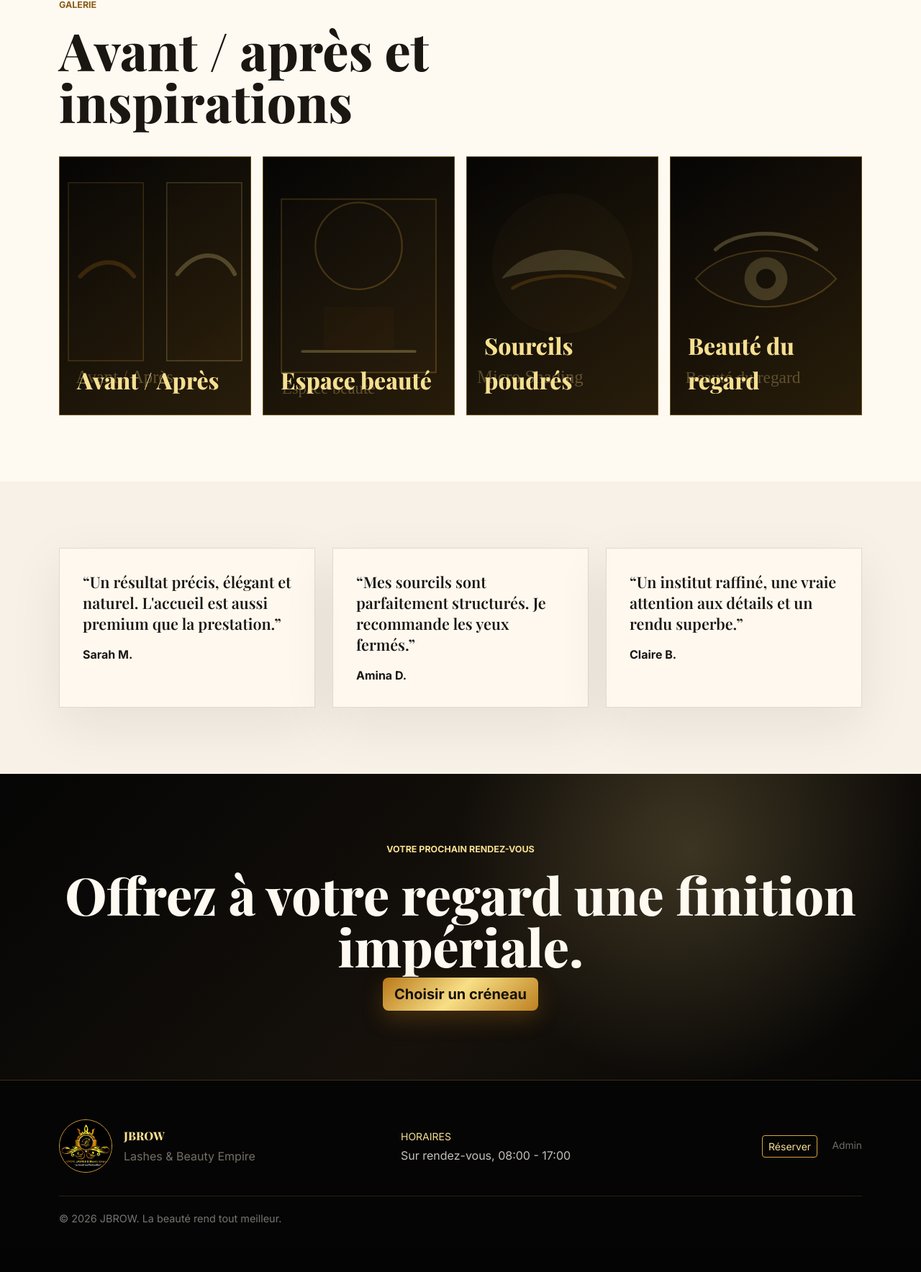
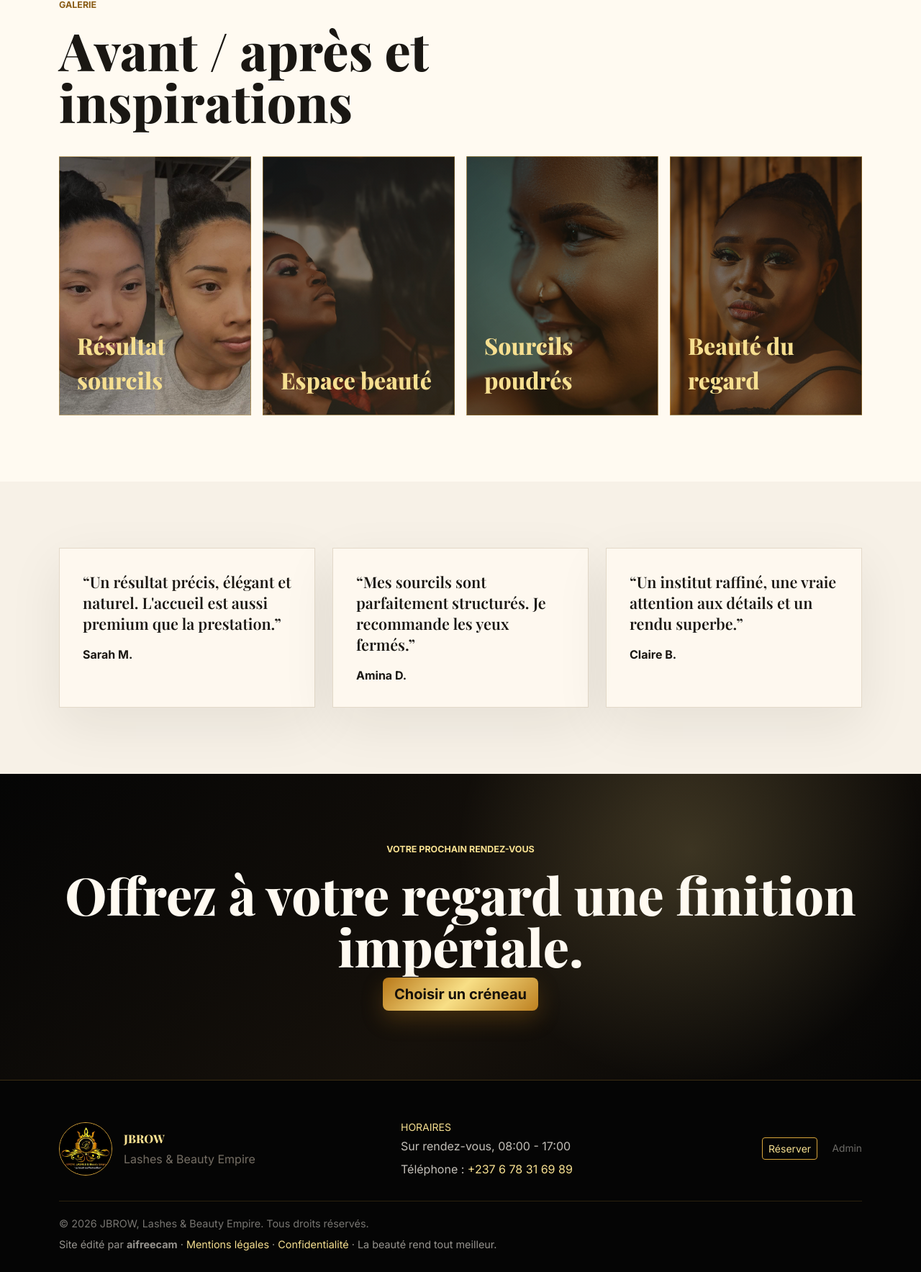
Before and after one commit to TemgouaHulerich/tatoo, a Flask app: page / in a window 1280 px wide. Shown: the part 2314-4081 px from the top of the page at 72% size. Before the commit the page ends 4013 px from the top, so only its background shows below. Run offline with Flask 3, Linux system fonts and the light colour scheme; data comes from the database, SQL or seed files in the repository.

Commit message:
Add pictures

```diff
--- a/app.py
+++ b/app.py
@@ -350,22 +350,31 @@ def init_db():
                     "Restructuration et pigmentation semi-permanente des sourcils pour un rendu poudré, net et élégant.",
                     60,
                     "Sur devis",
-                    "images/placeholder-micro-shading.svg",
+                    "images/service-micro-shading.jpg",
                 ),
                 (
                     "Esthétique",
                     "Soins beauté personnalisés pour sublimer le visage et le regard.",
                     60,
                     "Prix à confirmer",
-                    "images/placeholder-esthetique.svg",
+                    "images/service-esthetique.jpg",
                 ),
                 (
                     "Beauté du regard",
                     "Prestations dédiées à l'harmonie du regard.",
                     60,
                     "Prix à confirmer",
-                    "images/placeholder-regard.svg",
+                    "images/service-regard.jpg",
                 ),
+            ],
+        )
+    else:
+        db.executemany(
+            "UPDATE services SET image = ? WHERE name = ?",
+            [
+                ("images/service-micro-shading.jpg", "Micro Shading"),
+                ("images/service-esthetique.jpg", "Esthétique"),
+                ("images/service-regard.jpg", "Beauté du regard"),
             ],
         )
     db.commit()
--- a/static/css/style.css
+++ b/static/css/style.css
@@ -182,23 +182,24 @@ a {
 }
 
 .hero-visual {
-  background-image: linear-gradient(145deg, rgba(5, 5, 5, 0.78), rgba(54, 38, 12, 0.74)), url("../images/placeholder-hero.svg");
+  background-image: linear-gradient(145deg, rgba(5, 5, 5, 0.52), rgba(54, 38, 12, 0.6)), url("../images/hero-beauty.jpg");
 }
 
 .gallery-1 {
-  background-image: linear-gradient(145deg, rgba(5, 5, 5, 0.8), rgba(54, 38, 12, 0.72)), url("../images/placeholder-before-after.svg");
+  background-image: linear-gradient(145deg, rgba(5, 5, 5, 0.46), rgba(54, 38, 12, 0.34)), url("../images/beforeAfter3.jpg");
+  background-position: center top;
 }
 
 .gallery-2 {
-  background-image: linear-gradient(145deg, rgba(5, 5, 5, 0.8), rgba(54, 38, 12, 0.72)), url("../images/placeholder-space.svg");
+  background-image: linear-gradient(145deg, rgba(5, 5, 5, 0.58), rgba(54, 38, 12, 0.5)), url("../images/hero-beauty.jpg");
 }
 
 .gallery-3 {
-  background-image: linear-gradient(145deg, rgba(5, 5, 5, 0.8), rgba(54, 38, 12, 0.72)), url("../images/placeholder-micro-shading.svg");
+  background-image: linear-gradient(145deg, rgba(5, 5, 5, 0.62), rgba(54, 38, 12, 0.5)), url("../images/service-micro-shading.jpg");
 }
 
 .gallery-4 {
-  background-image: linear-gradient(145deg, rgba(5, 5, 5, 0.8), rgba(54, 38, 12, 0.72)), url("../images/placeholder-regard.svg");
+  background-image: linear-gradient(145deg, rgba(5, 5, 5, 0.62), rgba(54, 38, 12, 0.5)), url("../images/gallery-regard.jpg");
 }
 
 .luxury-visual::before,
@@ -477,12 +478,29 @@ a {
   font-size: 0.86rem;
 }
 
+.footer-link,
+.footer-legal a,
+.contact-panel a:not(.btn) {
+  color: var(--gold-light);
+}
+
+.footer-link:hover,
+.footer-legal a:hover,
+.contact-panel a:not(.btn):hover {
+  color: #fff5d8;
+}
+
 .footer-bottom {
   border-top: 1px solid rgba(216, 164, 58, 0.18);
   margin-top: 2rem;
   padding-top: 1.25rem;
   color: rgba(255, 250, 241, 0.46);
   font-size: 0.9rem;
+}
+
+.footer-legal {
+  margin-top: 0.45rem;
+  color: rgba(255, 250, 241, 0.58);
 }
 
 .admin-login {
--- a/templates/base.html
+++ b/templates/base.html
@@ -64,13 +64,22 @@
         <div class="col-md-4">
           <p class="mb-1 text-uppercase small gold-text">Horaires</p>
           <p class="mb-0">Sur rendez-vous, {{ opening_hours_label }}</p>
+          <p class="mb-0 mt-2">Téléphone : <a href="tel:+237678316989" class="footer-link">+237 6 78 31 69 89</a></p>
         </div>
         <div class="col-md-3 text-md-end">
           <a href="{{ url_for('booking') }}" class="btn btn-outline-gold btn-sm">Réserver</a>
           <a href="{{ url_for('admin_login') }}" class="footer-admin-link">Admin</a>
         </div>
       </div>
-      <div class="footer-bottom">© {{ current_year }} JBROW. La beauté rend tout meilleur.</div>
+      <div class="footer-bottom">
+        <div>© {{ current_year }} JBROW, Lashes & Beauty Empire. Tous droits réservés.</div>
+        <div class="footer-legal">
+          Site édité par <strong>aifreecam</strong> ·
+          <a href="{{ url_for('contact') }}">Mentions légales</a> ·
+          <a href="{{ url_for('contact') }}">Confidentialité</a> ·
+          La beauté rend tout meilleur.
+        </div>
+      </div>
     </div>
   </footer>
 
--- a/templates/contact.html
+++ b/templates/contact.html
@@ -16,11 +16,11 @@
         <div class="contact-panel">
           <h2>JBROW, Lashes & Beauty Empire</h2>
           <p><strong>Adresse</strong><br>Adresse de l'institut à compléter</p>
-          <p><strong>Téléphone</strong><br>+33 0 00 00 00 00</p>
+          <p><strong>Téléphone</strong><br><a href="tel:+237678316989">+237 6 78 31 69 89</a></p>
           <p><strong>Email</strong><br>contact@jbrow.example</p>
           <p><strong>Instagram</strong><br>@jbrow.beauty</p>
           <div class="d-flex flex-wrap gap-2 mt-4">
-            <a href="https://wa.me/33000000000" class="btn btn-gold">WhatsApp</a>
+            <a href="https://wa.me/237678316989" class="btn btn-gold">WhatsApp</a>
             <a href="{{ url_for('booking') }}" class="btn btn-dark-gold">Réserver</a>
           </div>
         </div>
--- a/templates/index.html
+++ b/templates/index.html
@@ -82,7 +82,7 @@
       <h2>Avant / après et inspirations</h2>
     </div>
     <div class="gallery-grid">
-      {% for label in ["Avant / Après", "Espace beauté", "Sourcils poudrés", "Beauté du regard"] %}
+      {% for label in ["Résultat sourcils", "Espace beauté", "Sourcils poudrés", "Beauté du regard"] %}
       <div class="gallery-item gallery-{{ loop.index }}" data-reveal><span>{{ label }}</span></div>
       {% endfor %}
     </div>
```
Also changed, not shown: static/images/beforeAfter3.jpg (added), static/images/gallery-regard.jpg (added), static/images/hero-beauty.jpg (added), static/images/service-esthetique.jpg (added), static/images/service-micro-shading.jpg (added), static/images/service-regard.jpg (added).
